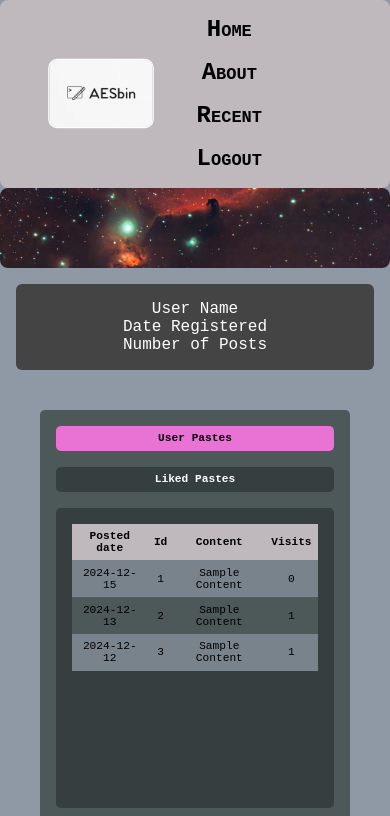
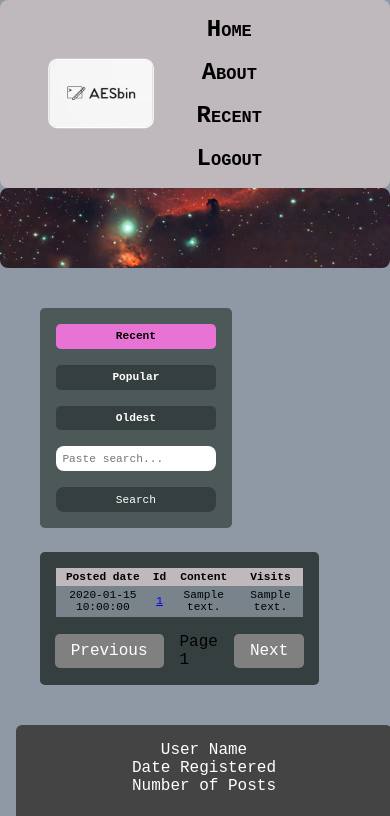
Before and after one commit to winterkami/AESbin, a PHP site: page /dashboard.html in a window 390 px wide. Shown: the top 816 px of the page. Run offline with PHP 8.4, Linux system fonts and the light colour scheme; tables that the repository leaves empty or names only in its code hold one stand-in row (values such as "Sample post").

Commit message:
added weather widget to dashboard

```diff
--- a/dashboard.html
+++ b/dashboard.html
@@ -44,33 +44,41 @@
 
         </div>
 
+
+
         <div class="dashboard-box">
-
 
 
             <aside class="sidebar">
                 <p>User Name</p>
                 <p>Date Registered</p>
                 <p>Number of Posts</p>
+
+                   <!-- Begin WeatherLink Fragment -->
+         <aside class="weather">
+          <iframe title="Environment Canada Weather" width="296" height="191" src="https://weather.gc.ca/wxlink/wxlink.html?coords=45.529%2C-73.562&lang=e"
+          allowtransparency="true" style="border: 0;"></iframe>
+        <!-- End WeatherLink Fragment (from service canada website) -->
+         </aside>
+
               </aside>
 
 
-
             <main class="main-content">
-
-
-
-
               <div class="paste-search-area">
-
                 <div class="paste-search-buttons">
-                <button class="paste-button active">User Pastes</button>
+                  <button class="paste-button active">Recent</button>
                   <!-- buttons for populating the table with pastes - recent, popular, or random  (can remove any as needed)-->
-                <button class="paste-button">Liked Pastes</button>
+                  <button class="paste-button">Popular</button>
+                  <button class="paste-button">Oldest</button>
                 </div>
 
-
-
+                <div class="paste-search-bar">
+                  <input type="text" placeholder="Paste search..." />
+                  <!-- user can search for a paste here -->
+                  <button>Search</button>
+                </div>
+              </div>
 
               <div class="table-container">
                 <table>
@@ -104,19 +112,25 @@
                     </tr>
                   </tbody>
                 </table>
-            </div>
 
-            <div class="page-buttons">
+                <div class="page-buttons" style="margin-bottom: auto;">
                   <button id="prevPage" class="page-button" disabled>Previous</button>
                   <span id="pageNumber">Page 1</span>
                   <button id="nextPage" class="page-button">Next</button>
                 </div>
 
+
               </div>
+
 
             </main>
             </div>
-        <footer class="footer"></footer>
+
+    </div>
+
+
+    <footer class="footer" style="font-family: 'Courier New', Courier, monospace;"> AESbin 2024</footer>
+    <script src="recent_script.js"></script>
 
 
         </body>
--- a/general_styles.css
+++ b/general_styles.css
@@ -104,6 +104,7 @@ body {
 
     background-color: #8F99A6;
 
+
 }
 
 
@@ -144,6 +145,8 @@ body {
     border-radius: 6px;
 
     background-color: #444;
+    order: 1;
+
 
 }
 
@@ -157,6 +160,22 @@ body {
     padding: 1.5rem;
 
     gap: 1.5rem;
+
+}
+
+.weather{ /* weather widget from service canada website styling box */
+
+    flex: 1; /* make room on resizing  */
+    display: flex;
+    flex-direction: column; /* flex in column  */
+
+    align-items: center;
+    /* justify-content: right; */
+    /* order: 4; */
+    padding: 1.5rem;
+
+    gap: 1.5rem;
+
 
 }
 
@@ -175,6 +194,7 @@ body {
         border: 0.5rem solid #bfb8bd;
         border-radius: 0.5rem;
         background-color: #4d5859;
+
 
 
 
@@ -300,6 +320,7 @@ body {
 
     margin-right: auto;
     gap: 1rem;  /* space between flex boxes  */
+    order: 2;
 
 }
 
@@ -434,17 +455,19 @@ cursor: not-allowed;
 .table-container {
 
 /* TRYINGTO add scrollbar for table when screen is mobile */
-width: 100%;
+width: 90%;
 max-width: 90rem;
 height: 400px;
 
-/* overflow-y: auto;
-overflow-x: auto; */
+
 border-radius: 0.3rem;
 
 padding: 1rem;
 
 background-color: #363F40;
+order: 2;
+margin-right: auto;
+
 
 
 }
@@ -455,6 +478,11 @@ width: 100%;
 border-collapse: collapse;
 
 background-color: #79838C;
+order: 2;
+padding: 1rem;
+margin-right: auto;
+
+
 
 }
 
@@ -463,10 +491,13 @@ th, td {
 
 font-size: 0.9rem;
 text-align: center;
+margin-right: auto;
 
 word-wrap: break-word;
 
 padding: 0.5rem;
+
+
 
 }
 
@@ -508,7 +539,18 @@ padding: 0.4rem;
 
 .table-container { /* table should resize on smaller screens */
 
-height: 300px;
+/* height: 300px;  */
+padding: 1rem;
+
+margin-right: auto;
+flex: 1;
+
+}
+
+.table{
+
+    padding: 1rem;
+
 
 }
 
@@ -516,7 +558,8 @@ th, td {
 
 font-size: 0.7rem;
 
-padding: 0.4rem;
+padding: 0.2rem;
+flex: 1;
 
 }
 
@@ -590,4 +633,6 @@ tr:nth-child(odd) {
         gap: 1rem;
 
     }
+
+
 }
```
Lines whose indentation alone changed are shown as unchanged.
